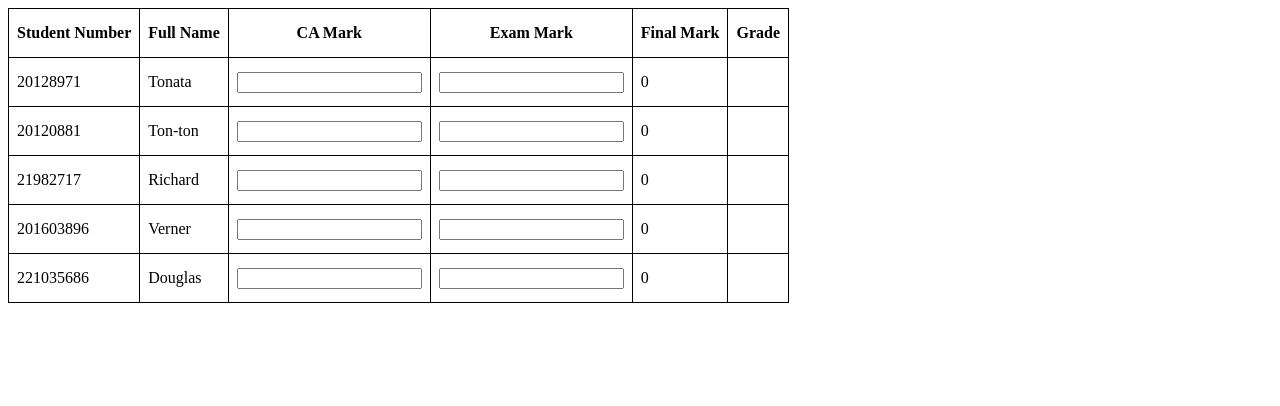
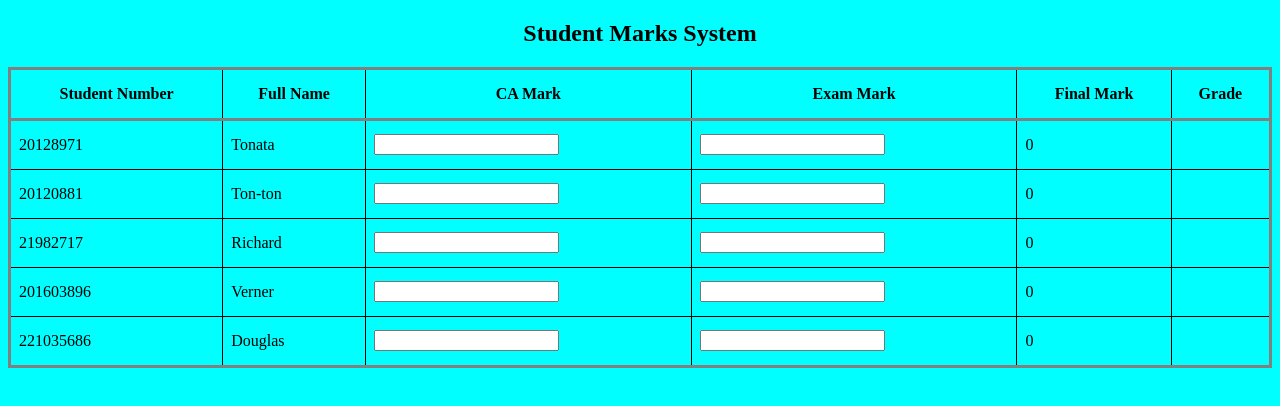
Before and after one commit to Verner-Haimbili/Quiz-2---Student-Marks-System, a plain HTML site: page index.html in a window 1280 px wide. Drawn offline with Linux system fonts and the light colour scheme.

Commit message:
Changes made

```diff
--- a/index.html
+++ b/index.html
@@ -1,12 +1,17 @@
 <!DOCTYPE html>
 <html lang="en">
+
 <head>
     <meta charset="UTF-8">
     <meta name="viewport" content="width=device-width, initial-scale=1.0">
     <title>Student Marks System</title>
     <link rel="stylesheet" type="text/css" href="styles.css">
 </head>
+
 <body>
+    <h2 id="table-title">
+        Student Marks System
+    </h2>
     <table>
         <thead>
             <tr>
@@ -24,4 +29,5 @@
     </table>
     <script src="script.js"></script>
 </body>
+
 </html>
--- a/script.js
+++ b/script.js
@@ -117,7 +117,7 @@ function updateFinalMark(index, markType) {
             examMarkInput.value = examMark;
         } else {
             alert(
-                "Student did not qualify for the exam due to a low CA mark (below 40)."
+                "Student did not qualify for exam (low CA mark, below 40)."
             );
             caMarkInput.value = "";
             students[index].caMark = "";
--- a/styles.css
+++ b/styles.css
@@ -1,9 +1,25 @@
                 /* styles.css */
+
+                body {
+                    background-color: aqua;
+                }
+
+                #table-title {
+                    text-align: center;
+                }
+
+                thead {
+                    border-style: solid;
+                }
+
                 table {
                     border-collapse: collapse;
+                    border-style: solid;
+                    width: 100%;
                 }
 
-th, td {
+                th,
+                td {
                     border: 1px solid black;
                     padding: 8px;
                     height: 2rem;
```
Lines whose indentation alone changed are shown as unchanged.
